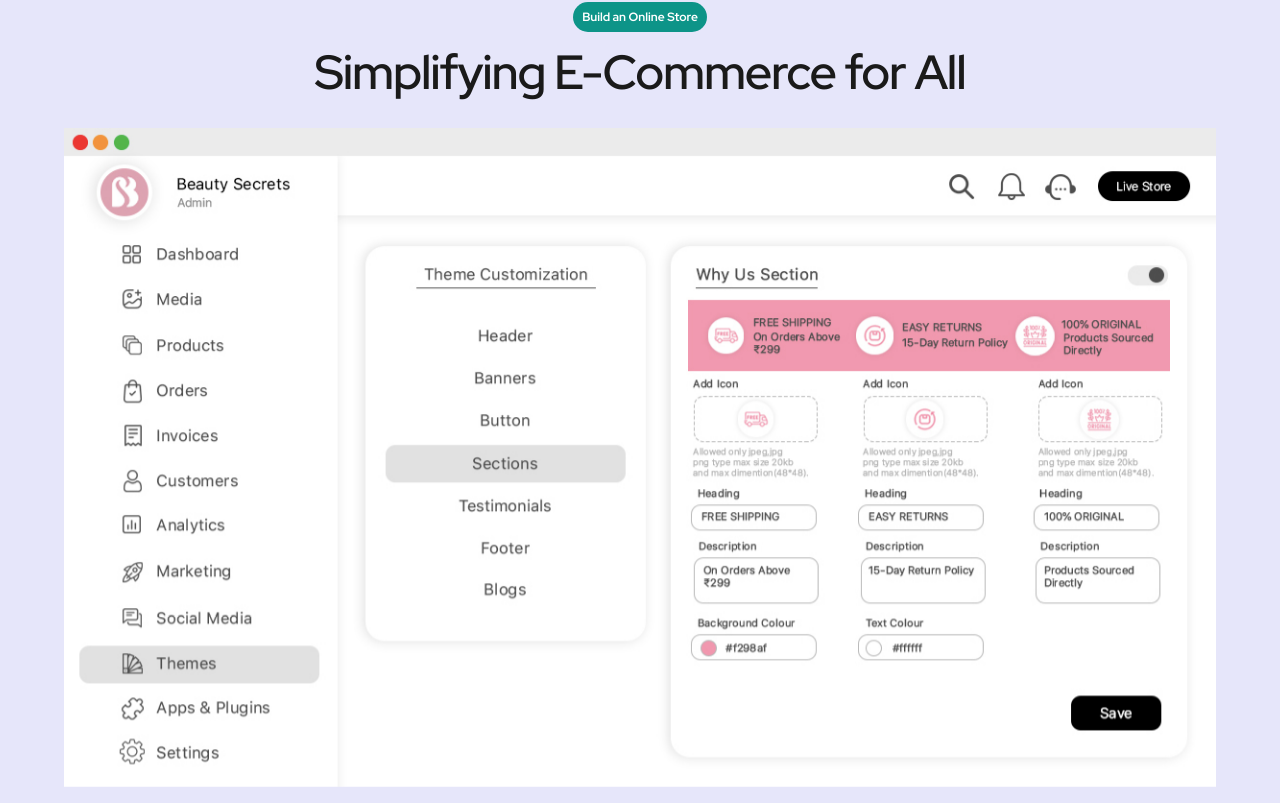
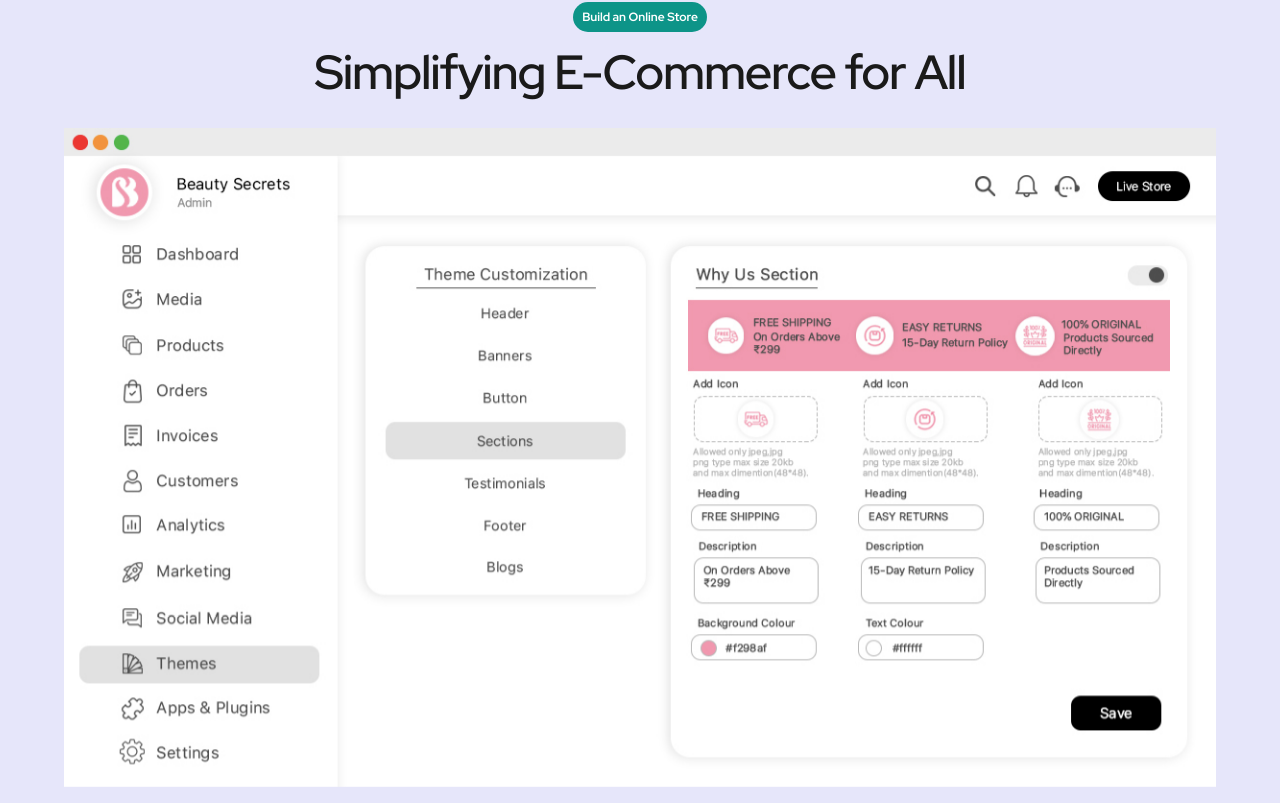
Before and after one commit to imshivamb/landing-page, a Next.js app: page / in a window 1280 px wide. Shown: the part 3017-3820 px from the top of the page. Built offline with nearby package versions, Linux system fonts and the light colour scheme.

Commit message:
image changes

```diff
--- a/app/components/features/FeaturesSection2.tsx
+++ b/app/components/features/FeaturesSection2.tsx
@@ -3,7 +3,7 @@ import { Badge } from "../ui/badge";
 import Image from "next/image";
 import Link from "next/link";
 import { Button } from "../Button";
-import { storegraphic } from "../../constants/imagesImport";
+import { storegraphic, storegraphic2 } from "../../constants/imagesImport";
 
 const FeaturesSection2 = () => {
   return (
@@ -17,7 +17,7 @@ const FeaturesSection2 = () => {
         </h2>
       </div>
       <div className="banner-img relative w-full flex my-8 justify-center">
-        <Image src={storegraphic} alt="dashboard image" />
+        <Image src={storegraphic2} alt="dashboard image" />
       </div>
       <div className="flex justify-center w-full">
         <div className=" max-w-full w-full grid grid-cols-1 sm:grid-cols-2 md:grid-cols-3 mt-3 justify-center items-stretch">
--- a/app/constants/imagesImport.ts
+++ b/app/constants/imagesImport.ts
@@ -29,8 +29,9 @@ import tab4 from "../../public/images/tab4.jpg";
 import tab5 from "../../public/images/tab5.jpg";
 import features3 from "../../public/images/product3.jpg";
 import storegraphic from "../../public/images/Website Graphic 1.jpg"
+import storegraphic2 from "../../public/images/Website Graphic2.jpg"
 
 
-export { award1, award2,tab1, tab2, tab3, tab4, tab5,features3, storegraphic,  award3, automation, features1,features2, featuresimage, tabs3, sellglobal, campaigns, award4, award5, heroBg, heroImg1, heroImg2, heroImg3, theme1, theme2, theme3, theme8, theme4, theme5,theme6,theme7
+export { award1, award2,tab1, tab2, tab3, tab4, tab5,features3, storegraphic, storegraphic2,  award3, automation, features1,features2, featuresimage, tabs3, sellglobal, campaigns, award4, award5, heroBg, heroImg1, heroImg2, heroImg3, theme1, theme2, theme3, theme8, theme4, theme5,theme6,theme7
 
 }
```
Also changed, not shown: public/images/Website Graphic2.jpg (added).
